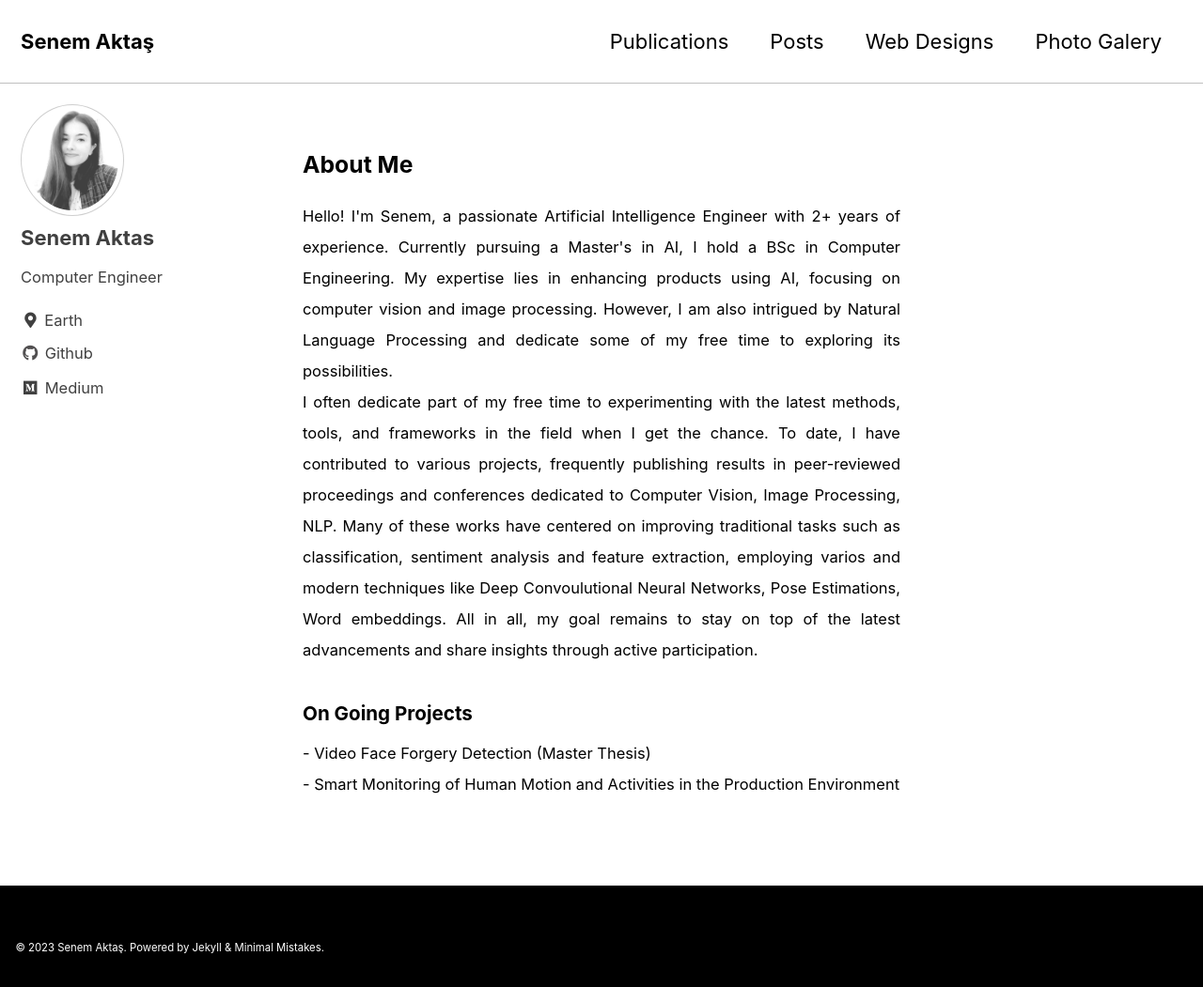
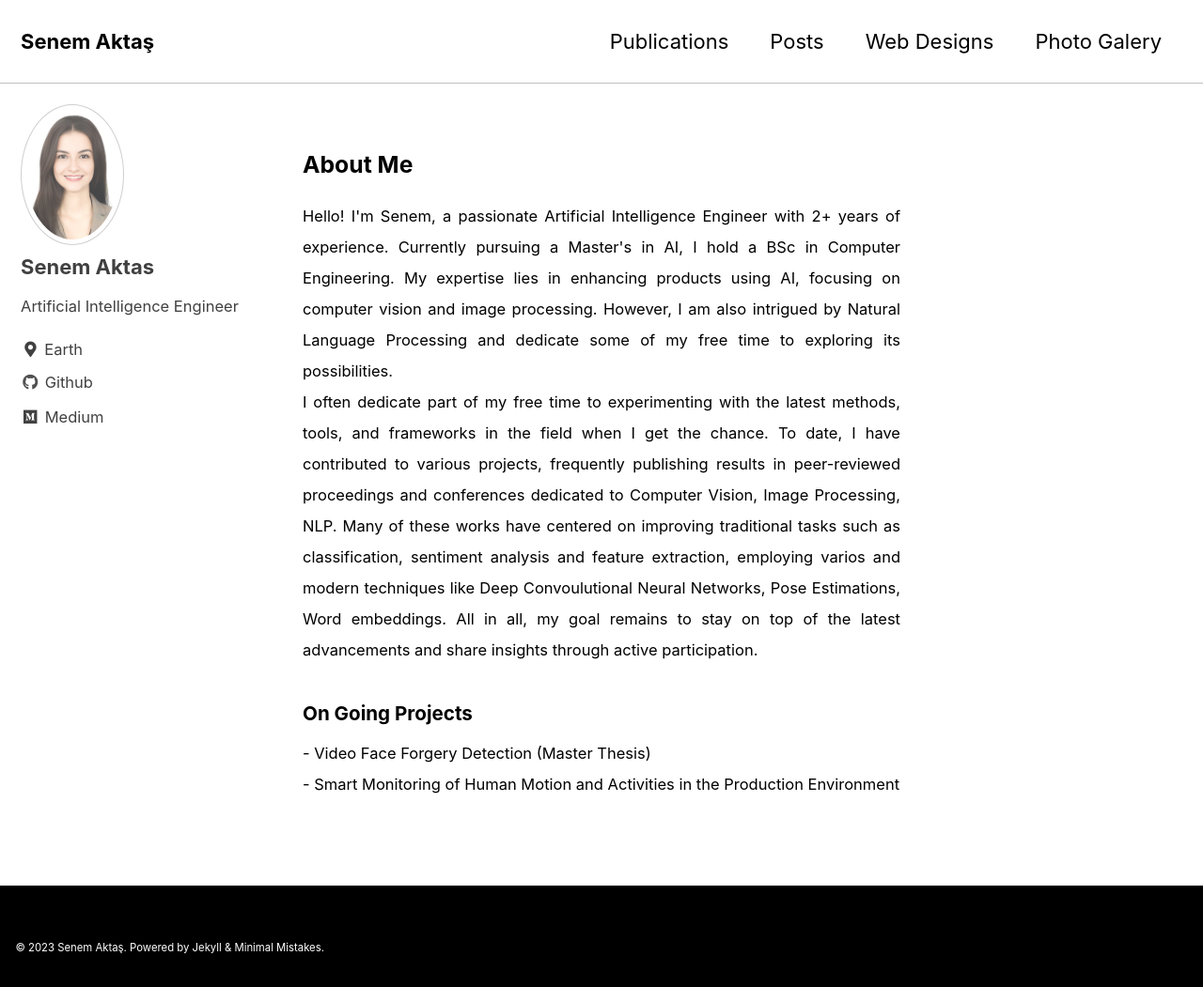
Before and after one commit to senemaktas/senemaktas.github.io, a Jekyll site: the page built from index.html, in a window 1280 px wide and 1051 px high. Shown: the whole window at 94% size. Built offline with Jekyll 4.4.1, drawn with Linux system fonts in a browser that asks for light colours; cached includes are drawn as plain includes; the list of posts is cut into pages by our own code.

Commit message:
Update _config.yml

```diff
--- a/_config.yml
+++ b/_config.yml
@@ -94,8 +94,8 @@
 # Site Author
 author:
   name             : "Senem Aktas"
-  avatar           : "/images/profilPic.jpg" # path of avatar image, e.g. "/assets/images/bio-photo.jpg"
-  bio              : "Computer Engineer"
+  avatar           : "/images/profil2.jpg" # path of avatar image, e.g. "/assets/images/bio-photo.jpg"
+  bio              : "Artificial Intelligence Engineer"
   location         : "Earth"
   email            :
   links:
```
